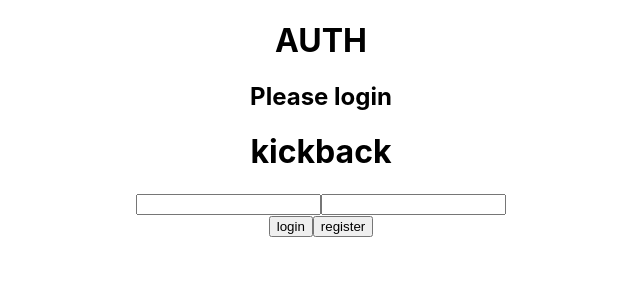
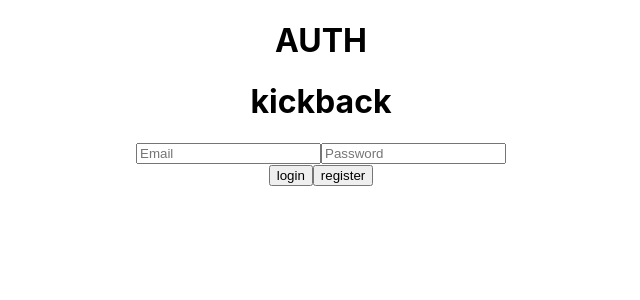
Before and after one commit to klesueur/kickback, a React (Create React App) app: page /#/ in a window 1280 px wide. Shown: the top 300 px of the page, without its empty margins (319-959 px from the left). Built offline with nearby package versions, Linux system fonts and the light colour scheme; what redux-promise-middleware would draw is missing.

Commit message:
moved some things around and fixed routes bug

```diff
--- a/src/App.js
+++ b/src/App.js
@@ -1,13 +1,21 @@
 import React from 'react';
 import './App.css';
+import {connect} from 'react-redux'
+import {setUser} from './ducks/authReducer'
 import routes from './routes'
+// import Dashboard from './Components/Dashboard/Dashboard'
+// import Auth from './Components/Auth/Auth'
 
-function App() {
+function App(props) {
   return (
     <div className="App">
+
       {routes}
+
     </div>
   );
 }
 
-export default App;
+
+const mapStateToProps = (store) => store.authReducer
+export default connect(mapStateToProps, {setUser})(App)
--- a/src/Components/Auth/Auth.js
+++ b/src/Components/Auth/Auth.js
@@ -13,13 +13,15 @@ function Auth(props) {
     return (
         <div>
             <h1> AUTH </h1>
-    {props.user ? <h1>Hello, {props.user.first}</h1> : <h2> Please login </h2>}
-            {/* <button onClick={ () => {props.history.push('/Dashboard')} }> Dashboard </button>
+
+    {/* {props.user ? <h1>Hello, {props.user.first}</h1> : <h2> Please login </h2>}
+            <button onClick={ () => {props.history.push('/Dashboard')} }> Dashboard </button>
             <button onClick={ () => {
                 props.setUser({email: 'someemail@mail.com', first: 'Fernando'})
                 props.history.push('/Dashboard')
                 }}> Login </button>
             <button onClick={ () => {props.logoutUser()}}> Logout </button> */}
+
             {isRegistered ? <Register /> : <Login setIsRegistered={setIsRegistered} />}
         </div>
     )
--- a/src/Components/Auth/Login.js
+++ b/src/Components/Auth/Login.js
@@ -13,8 +13,10 @@ function Login(props) {
         <div>
             <h1> kickback </h1>
             <div>
-                <input value={email} onChange={(e) => {setEmail(e.target.value)}} />
-                <input type='password' value={password} onChange={(e) => {setPassword(e.target.value)}} />
+                <input placeholder={'Email'} value={email}
+                onChange={(e) => {setEmail(e.target.value)}} />
+                <input placeholder={'Password'} type='password' value={password}
+                onChange={(e) => {setPassword(e.target.value)}} />
             </div>
             <div>
                 <button onClick={ () => {
--- a/src/Components/Auth/Register.js
+++ b/src/Components/Auth/Register.js
@@ -17,13 +17,18 @@ function Register(props) {
         <div>
             <h1> register </h1>
             <div>
-                <input value={first} onChange={(e) => {setFirst(e.target.value)}} />
-                <input value={last} onChange={(e) => {setLast(e.target.value)}} />
-                <input value={company} onChange={(e) => {setCompany(e.target.value)}} />
+                <input placeholder={'First Name'} value={first}
+                onChange={(e) => {setFirst(e.target.value)}} />
+                <input placeholder={'Last Name'} value={last}
+                onChange={(e) => {setLast(e.target.value)}} />
+                <input placeholder={'Company'} value={company}
+                onChange={(e) => {setCompany(e.target.value)}} />
             </div>
             <div>
-                <input value={email} onChange={(e) => {setEmail(e.target.value)}} />
-                <input type='password' value={password} onChange={(e) => {setPassword(e.target.value)}} />
+                <input placeholder={'Email'} value={email}
+                onChange={(e) => {setEmail(e.target.value)}} />
+                <input placeholder={'Password'} type='password' value={password}
+                onChange={(e) => {setPassword(e.target.value)}} />
             </div>
             <div>
                 <button onClick={ () => {
--- a/src/Components/Dashboard/Dashboard.js
+++ b/src/Components/Dashboard/Dashboard.js
@@ -2,19 +2,22 @@ import React from 'react'
 import {connect} from 'react-redux'
 import {logoutUser} from '../../ducks/authReducer'
 import Deals from './Deals'
+import Header from '../Header'
+import routes from '../../routes'
 
 function Dashboard(props) {
     console.log(props.user)
     return (
         <div>
+
+            <Header />
+
             <h1> Dashboard </h1>
-            <h1> Hello, {props.user && props.user.first}</h1>
+
     <h2>Your total spiff kickback: ${props.user && props.user.spiff}</h2>
+
             {/* <button onClick={ () => {props.history.push('/')} }> Auth Button </button> */}
-            <button onClick={ () => {
-                props.logoutUser()
-                props.history.push('/')
-                }}> Logout </button>
+
 
             <div>
                 <Deals />
--- /dev/null
+++ b/src/Components/Header.js
@@ -0,0 +1,32 @@
+import React from 'react'
+import {connect} from 'react-redux'
+import {setUser, logoutUser} from '../ducks/authReducer'
+import {withRouter} from 'react-router-dom'
+
+
+function Header(props) {
+
+    return (
+        <div>
+            header
+
+            <div>
+                <button onClick={() => {props.history.push('/dashboard')}}> Dashboard </button>
+                <button onClick={() => {props.history.push('/merchstore')}}> Merch Store </button>
+            </div>
+
+            <div>
+                <h1> Hello, {props.user && props.user.first}</h1>
+                <button onClick={ () => {
+                    props.logoutUser()
+                    props.history.push('/')
+                  }}> Logout </button>
+            </div>
+
+        </div>
+    )
+}
+
+
+const mapStateToProps = (store) => store.authReducer
+export default connect(mapStateToProps, {setUser, logoutUser})(withRouter(Header))
--- a/src/Components/MerchShop/MerchShop.js
+++ b/src/Components/MerchShop/MerchShop.js
@@ -1,2 +1,18 @@
 import React from 'react'
+import {Switch} from 'react-router-dom'
 import {connect} from 'react-redux'
+import Header from '../Header'
+
+function MerchShop(props) {
+
+    return (
+        <div>
+            <Header />
+            MERCH SHOP
+        </div>
+    )
+}
+
+
+const mapStateToProps = (store) => store.dealsReducer
+export default connect(mapStateToProps)(MerchShop)
--- a/src/routes.js
+++ b/src/routes.js
@@ -2,11 +2,15 @@ import React from 'react'
 import {Switch, Route} from 'react-router-dom'
 import Auth from './Components/Auth/Auth'
 import Dashboard from './Components/Dashboard/Dashboard'
-//merchshop
+import MerchShop from './Components/MerchShop/MerchShop'
+
 
 export default (
     <Switch>
+
         <Route exact path='/' component={Auth} />
         <Route path='/dashboard' component={Dashboard} />
+        <Route path='/merchstore' component={MerchShop} />
+
     </Switch>
 )
```
